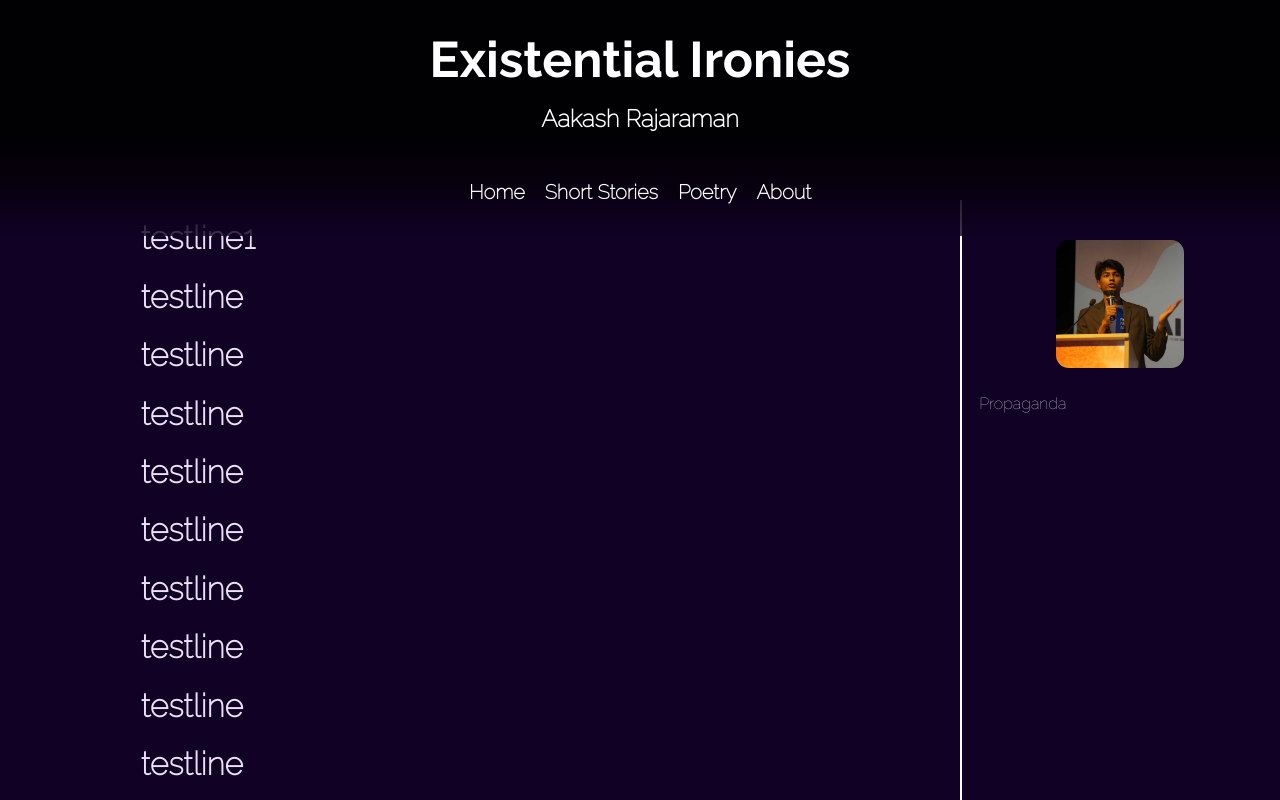
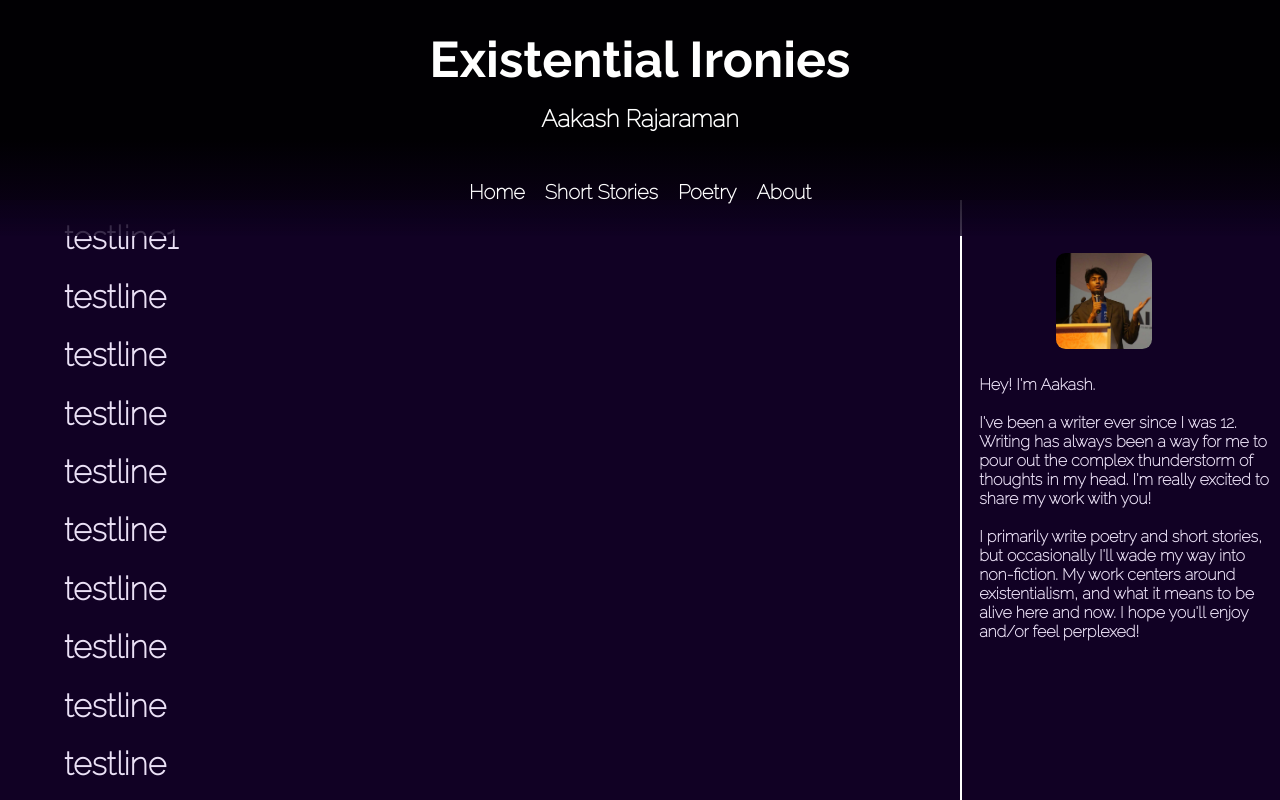
Before and after one commit to aakashrajaraman/writingwebsite, a React (Create React App) app: page / in a window 1280 px wide. Shown: the top 800 px of the page. Built offline with nearby package versions, Linux system fonts and the light colour scheme.

Commit message:
updated main page

```diff
--- a/src/pages/mainpage.jsx
+++ b/src/pages/mainpage.jsx
@@ -8,9 +8,19 @@ const Mainpage = (props) => {
 
         </div>
         <div class = "section">
-            <img src = "./prop.jpeg" style = {{width: "40%", height: "40%", borderRadius: "10%",
-        marginLeft:"30%"}} alt = "image" />
-            <p style={{marginLeft: "6%", paddingTop:"2%"}}>Propaganda</p>
+            <img src = "./prop.jpeg" style = {{width: "30%", height: "30%", borderRadius: "10%",
+        marginLeft:"30%", marginTop:"4%"}} alt = "image" />
+            <p style={{marginLeft: "6%", paddingTop:"2%"}}>
+                Hey! I'm Aakash.
+                <br/><br/>
+                I've been a writer ever since I was 12. Writing has always been a way for me to
+                pour out the complex thunderstorm of thoughts in my head. I'm really excited to share my work with you!
+                <br/><br/>
+                I primarily write poetry and short stories, but occasionally I'll wade my way into non-fiction.
+                My work centers around existentialism, and what it means to be alive here and now. I hope you'll
+                enjoy and/or feel perplexed!
+
+                </p>
         </div>
 
             <div class = "one">
--- a/src/styles/mainpage.css
+++ b/src/styles/mainpage.css
@@ -7,7 +7,7 @@
 .one{
     text-align: left;
     padding-top: 6%;
-    padding-left: 11%;
+    padding-left: 5%;
 
 }
 h1{
@@ -23,4 +23,5 @@ h1{
     color: rgb(235, 225, 246);
     font-family: 'Raleway Thin';
     font-size: 100%;
+    font-weight: bold;
 }
```
